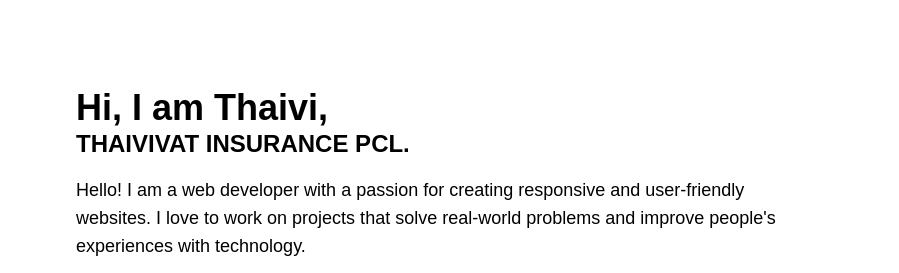
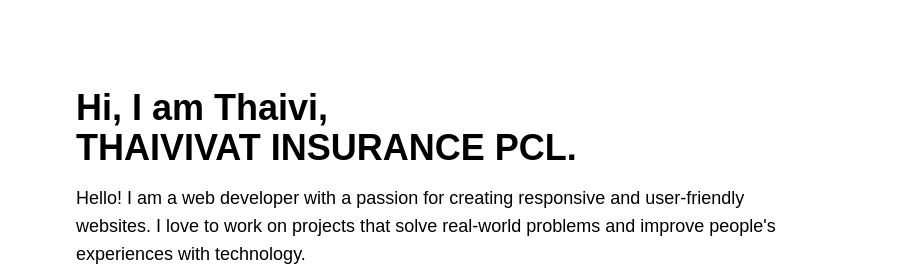
Before and after one commit to Tangwwp/midterm-project, a website: page src/index.html in a window 1280 px wide. Shown: the top 273 px of the page, 0-899 px from the left. Drawn offline with nearby package versions, Linux system fonts and the light colour scheme.

Commit message:
update font size

```diff
--- a/src/index.html
+++ b/src/index.html
@@ -32,7 +32,7 @@
         <div class="grid grid-cols-12 gap-4 justify-self-center">
             <div class="col-span-12 lg:col-span-8 text-center lg:text-left justify-center p-4 max-w-screen-md order-2 lg:order-1">
                 <h1 class="font-bold text-4xl">Hi, I am Thaivi,</h1>
-                <h2 class="font-bold text-2xl">THAIVIVAT INSURANCE PCL.</h2>
+                <h2 class="font-bold text-4xl">THAIVIVAT INSURANCE PCL.</h2>
                 <p class="text-lg mt-4">Hello! I am a web developer with a passion for creating responsive and user-friendly websites. I love to work on projects that solve real-world problems and improve people's experiences with technology.</p>
                 <button class=" mt-4 bg-c1 text-white px-6 py-3 rounded-sm">
                     Download Resume
```
